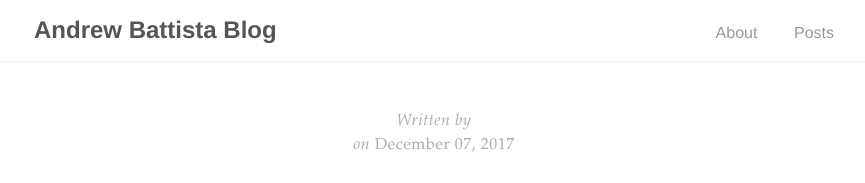
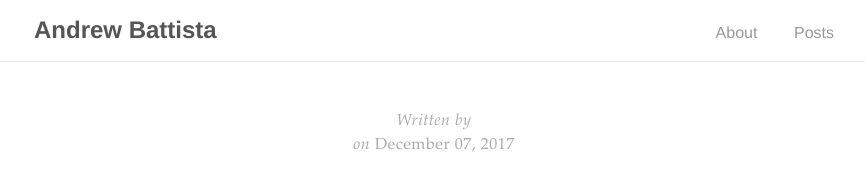
Before and after one commit to andrewbattista/andrewbattista.github.io, a Jekyll site: the page built from _posts/2017-12-07-welcome-to-jekyll.markdown, in a window 1280 px wide. Shown: the top 183 px of the page, without its empty margins (206-1071 px from the left). Built offline with Jekyll 4.4.1, drawn with Linux system fonts in a browser that asks for light colours; some of the changed lines change nothing that is shown.

Commit message:
change title

```diff
--- a/_config.yml
+++ b/_config.yml
@@ -13,7 +13,7 @@
 # you will see them accessed via {{ site.title }}, {{ site.email }}, and so on.
 # You can create any custom variable you would like, and they will be accessible
 # in the templates via {{ site.myvariable }}.
-title: Andrew Battista Blog
+title: Andrew Battista
 email: your-email@example.com
 description: >- # this means to ignore newlines until "baseurl:"
   Write an awesome description for your new site here. You can edit this
@@ -21,8 +21,8 @@ description: >- # this means to ignore newlines until "baseurl:"
   Google search results) and in your feed.xml site description.
 baseurl: "" # the subpath of your site, e.g. /blog
 url: "" # the base hostname & protocol for your site, e.g. http://example.com
-twitter_username: jekyllrb
-github_username:  jekyll
+twitter_username: rawdeal85
+github_username:  andrewbattista
 
 # Build settings
 markdown: kramdown
```
